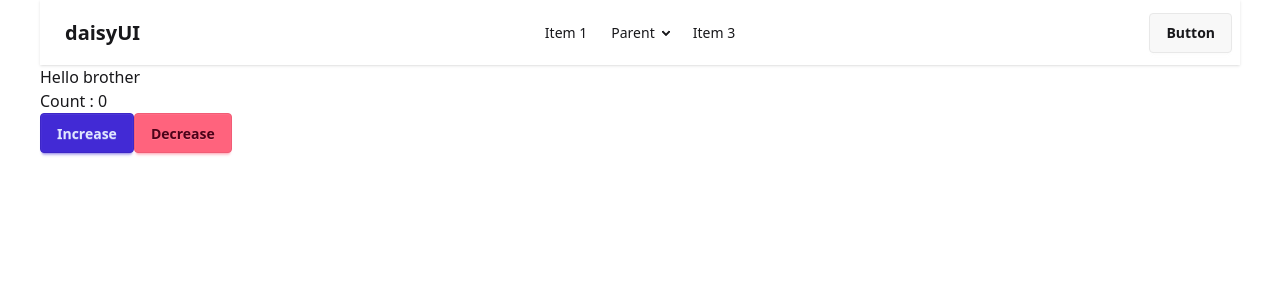
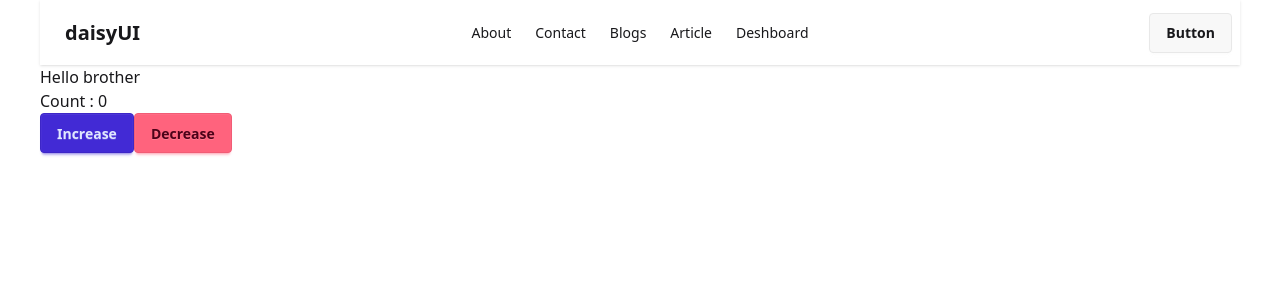
Before and after one commit to codermdshakil/explore-nextjs, a Next.js app in the folder nextjs-my-app/: page / in a window 1280 px wide. Shown: the top 300 px of the page. Built offline with nearby package versions, Linux system fonts and the light colour scheme.

Commit message:
Learn : Link, not-found, loading page

```diff
--- /dev/null
+++ b/nextjs-my-app/src/app/loading.jsx
@@ -0,0 +1,9 @@
+const LoadingPage = () => {
+  return (
+    <div>
+      <h1>Loding...</h1>
+    </div>
+  );
+};
+
+export default LoadingPage;
--- /dev/null
+++ b/nextjs-my-app/src/app/not-found.jsx
@@ -0,0 +1,9 @@
+const NotFoundPage = () => {
+  return (
+    <div>
+      <h1>Not found page</h1>
+    </div>
+  );
+};
+
+export default NotFoundPage;
--- a/nextjs-my-app/src/shared/Header/page.jsx
+++ b/nextjs-my-app/src/shared/Header/page.jsx
@@ -1,3 +1,5 @@
+import Link from "next/link";
+
 const Header = () => {
   return (
     <div>
@@ -42,28 +44,24 @@ const Header = () => {
               </li>
             </ul>
           </div>
-          <a className="btn btn-ghost text-xl">daisyUI</a>
+          <Link  href="/" className="btn btn-ghost text-xl">daisyUI</Link>
         </div>
         <div className="navbar-center hidden lg:flex">
           <ul className="menu menu-horizontal px-1">
             <li>
-              <a>Item 1</a>
+              <Link href="/about" >About</Link>
             </li>
             <li>
-              <details>
-                <summary>Parent</summary>
-                <ul className="p-2">
-                  <li>
-                    <a>Submenu 1</a>
-                  </li>
-                  <li>
-                    <a>Submenu 2</a>
-                  </li>
-                </ul>
-              </details>
+              <Link href="/contact" >Contact</Link>
             </li>
             <li>
-              <a>Item 3</a>
+              <Link href="/news/blog" >Blogs</Link>
+            </li>
+            <li>
+              <Link href="/news/article" >Article</Link>
+            </li>
+            <li>
+              <Link href="/deshboard/admin" >Deshboard</Link>
             </li>
           </ul>
         </div>
```
